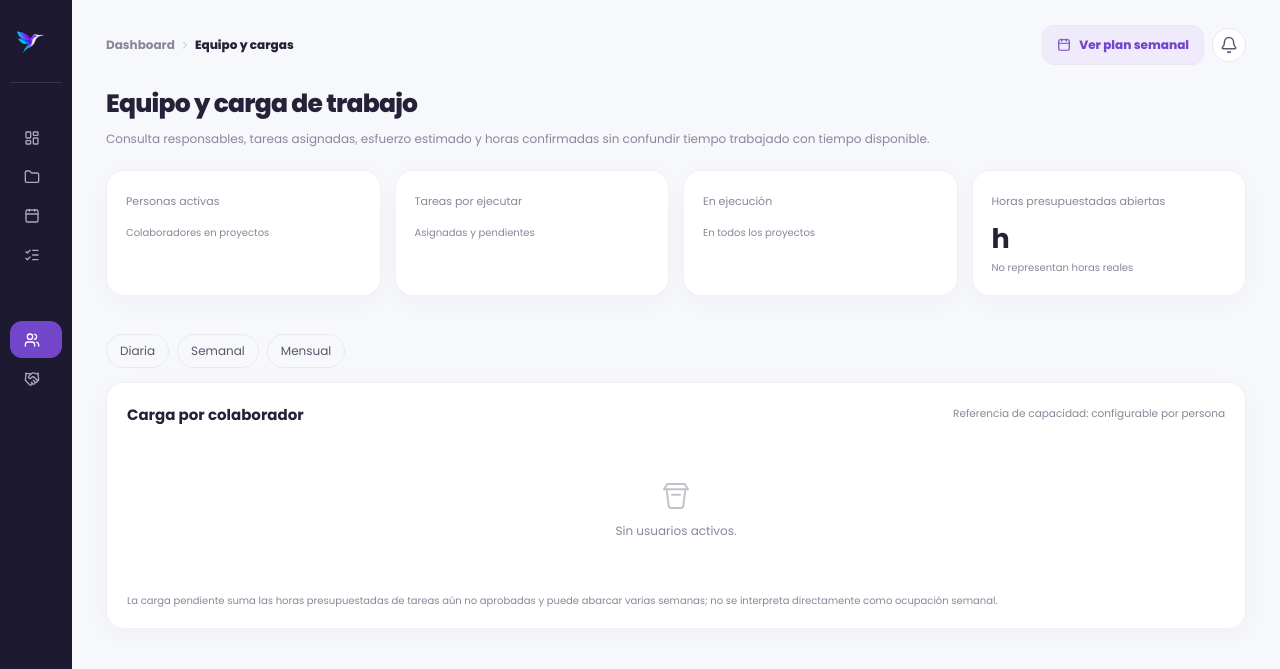
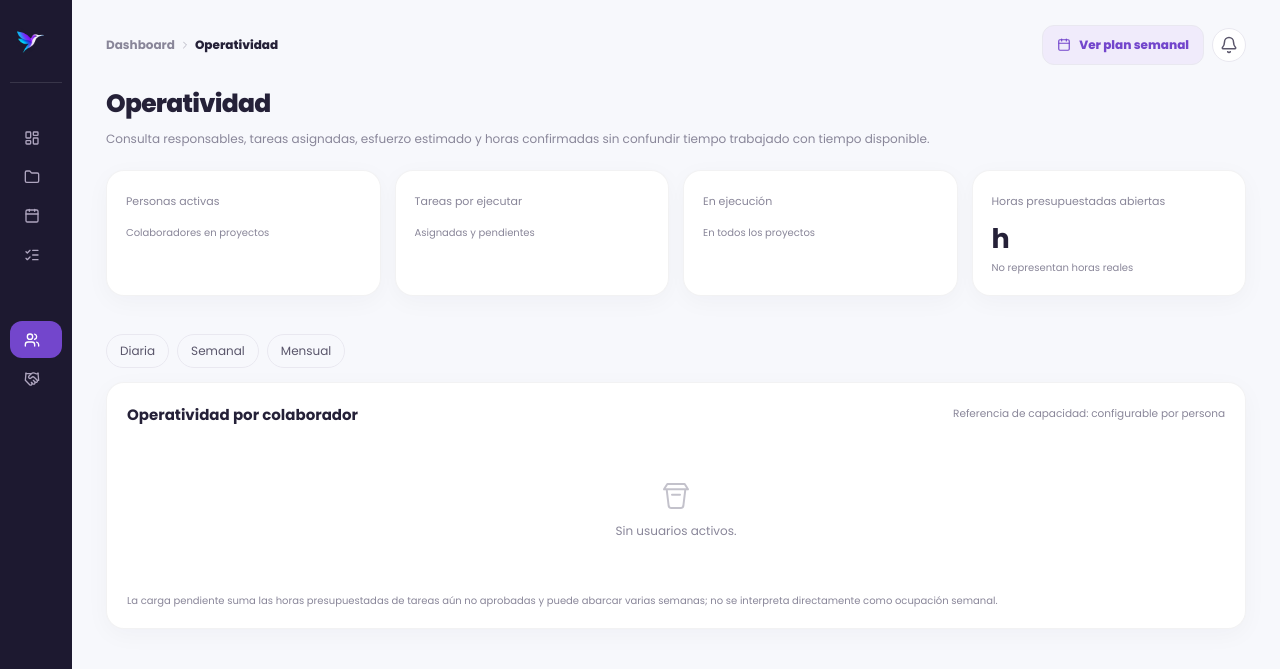
Before and after one commit to IA-Academy-Team/TASK_ai-academy, a Node project: template src/views/equipo.ejs in a window 1280 px wide. Shown: the top 669 px of the page. Run offline with Node 20 templates, Linux system fonts and the light colour scheme; the template is opened without the code that fills it, so the values that code supplies are empty.

Commit message:
feat: renombra vista Equipo y cargas a Operatividad
Cambio de etiqueta en sidebar, breadcrumb y títulos de la vista por
preferencia operativa del equipo, sin tocar lógica ni datos.

Co-Authored-By: Claude Sonnet 5 <noreply@anthropic.com>

```diff
--- a/src/views/equipo.ejs
+++ b/src/views/equipo.ejs
@@ -28,7 +28,7 @@
     %>
     <div class="topbar">
       <div>
-        <h1 class="page-title">Equipo y carga de trabajo</h1>
+        <h1 class="page-title">Operatividad</h1>
         <p class="subtitle">Consulta responsables, tareas asignadas, esfuerzo estimado y horas confirmadas sin confundir tiempo trabajado con tiempo disponible.</p>
       </div>
     </div>
@@ -42,7 +42,7 @@
     </div>
 
     <section class="card team-load-card">
-      <div class="team-load-head"><h2>Carga por colaborador</h2><p>Referencia de capacidad: configurable por persona</p></div>
+      <div class="team-load-head"><h2>Operatividad por colaborador</h2><p>Referencia de capacidad: configurable por persona</p></div>
       <% if (rows.length === 0) { %>
       <%- include('partials/empty-state', { text: 'Sin usuarios activos.' }) %>
       <% } else { %>
--- a/src/views/partials/breadcrumb.ejs
+++ b/src/views/partials/breadcrumb.ejs
@@ -5,7 +5,7 @@ var topLevelLabels = {
   "crear-tarea": "Crear tarea",
   "plan-semanal": "Plan semanal",
   "mis-tareas": "Mis tareas",
-  equipo: "Equipo y cargas",
+  equipo: "Operatividad",
   solicitudes: "Solicitudes de apoyo",
   productividad: "Productividad",
   notificaciones: "Notificaciones",
--- a/src/views/partials/sidebar.ejs
+++ b/src/views/partials/sidebar.ejs
@@ -15,7 +15,7 @@
 
   <div class="navgroup">
     <span class="navlabel">Equipo</span>
-    <a class="navbtn <%= active === 'equipo' ? 'on' : '' %>" href="/equipo" aria-label="Equipo y cargas"><%- include('./icon', { kind: 'users', size: 16 }) %><span class="navbtn-label">Equipo y cargas</span></a>
+    <a class="navbtn <%= active === 'equipo' ? 'on' : '' %>" href="/equipo" aria-label="Operatividad"><%- include('./icon', { kind: 'users', size: 16 }) %><span class="navbtn-label">Operatividad</span></a>
     <a class="navbtn <%= active === 'solicitudes' ? 'on' : '' %>" href="/solicitudes" aria-label="Solicitudes de apoyo">
       <%- include('./icon', { kind: 'handshake', size: 16 }) %><span class="navbtn-label">Solicitudes de apoyo</span>
       <% if (typeof sidebarCounts !== 'undefined' && sidebarCounts && sidebarCounts.supports > 0) { %><span class="navcount"><%= sidebarCounts.supports %></span><% } %>
```
